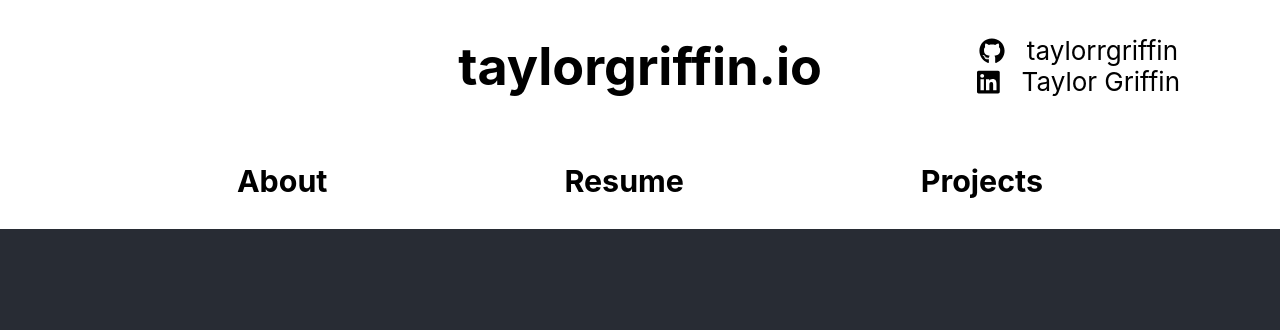
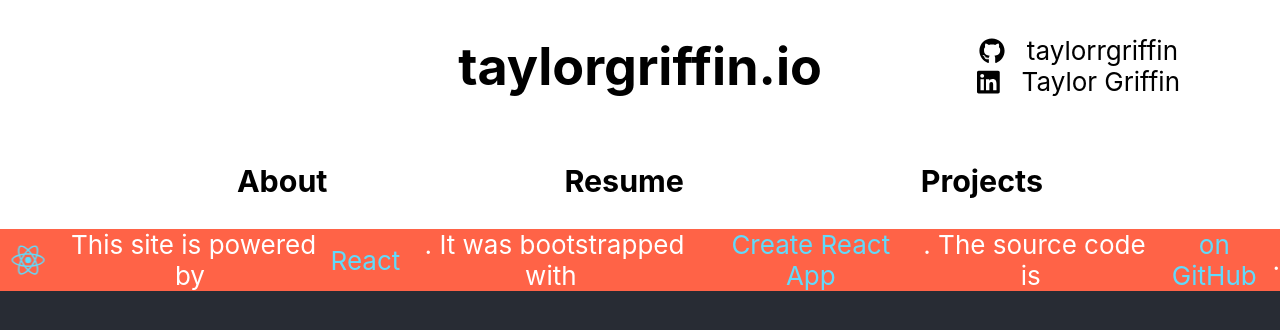
Before and after one commit to taylorrgriffin/taylorgriffin.io, a React (Create React App) app: page / in a window 1280 px wide. Shown: the top 330 px of the page. Built offline with nearby package versions, Linux system fonts and the light colour scheme.

Commit message:
Abstracted footer

```diff
--- a/src/App.css
+++ b/src/App.css
@@ -18,13 +18,13 @@
 }
 
 .App-logo {
-  height: 25vmin;
+  height: 5vmin;
   pointer-events: none;
 }
 
 @media (prefers-reduced-motion: no-preference) {
   .App-logo {
-    animation: App-logo-spin infinite 20s linear;
+    animation: App-logo-spin infinite 10s linear;
   }
 }
 
--- a/src/App.js
+++ b/src/App.js
@@ -1,16 +1,14 @@
 import React from 'react';
 
-// import logo from './logo.svg';
 import './App.css';
 
 import Header from './components/Header';
+import Footer from './components/Footer';
 
 function App() {
   return (
     <div className="App">
       <Header/>
-      <body className="App-body">
-        {/* <img src={logo} className="App-logo" alt="logo"/> */}
         {/* <div> */}
           {/* <p>Hi!</p> */}
           {/* <p className="Paragraph">
@@ -21,7 +19,7 @@ function App() {
             In December 2020, I will be looking for full-time Software Engineering employment opportunities.
             Please add me on LinkedIn or GitHub if you are interested in connecting with me.
           </p> */}
-      </body>
+      <Footer/>
     </div>
   );
 }
--- /dev/null
+++ b/src/components/Footer.js
@@ -0,0 +1,32 @@
+import React from 'react';
+
+import logo from '../logo.svg';
+
+export const Footer = () => {
+  return (
+    <div style={styles.footer}>
+      <img src={logo} className="App-logo" alt="logo"/>
+      This site is powered by&nbsp;
+      <a style={styles.link} href="https://reactjs.org/">React</a>. It was bootstrapped with&nbsp;
+      <a style={styles.link} href="https://github.com/facebook/create-react-app">Create React App</a>. The source code is&nbsp;
+      <a style={styles.link} href="https://github.com/taylorrgriffin/taylorgriffin.io">on GitHub </a>.
+    </div>
+  )
+}
+
+let styles = {
+  footer: {
+    display: 'flex',
+    flexDirection: 'row',
+    alignItems: 'center',
+    justifyContent: 'center',
+    backgroundColor: 'tomato',
+    width: '100%'
+  },
+  link: {
+    color: '#61DAFB',
+    textDecoration: 'none'
+  }
+}
+
+export default Footer;
```
